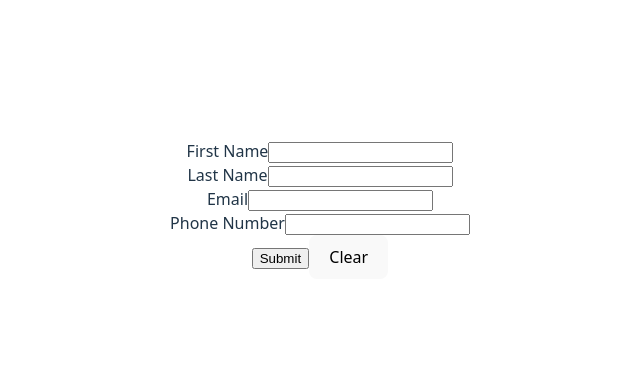
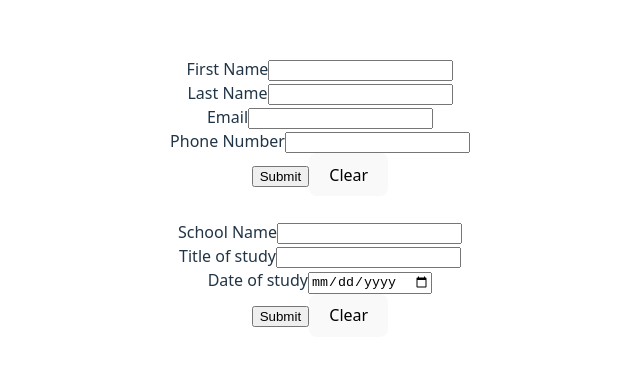
Before and after one commit to jkk290/resume-app, a React (Vite) app: page / in a window 1280 px wide. Shown: the part 191-556 px from the top of the page, without its empty margins (320-960 px from the left). Built offline with nearby package versions, Linux system fonts and the light colour scheme.

Commit message:
Create EducationInfoForm component

```diff
--- a/src/App.jsx
+++ b/src/App.jsx
@@ -1,12 +1,16 @@
 import { useState } from 'react'
 import './App.css'
 import GeneralInfoForm from './components/GeneralInfoForm'
+import EducationInfoForm from './components/EducationInfoForm'
 
 function App() {
 
   return (
     <>
       <GeneralInfoForm />
+      <br/>
+      <EducationInfoForm />
+      <br/>
     </>
   )
 }
--- /dev/null
+++ b/src/components/EducationInfoForm.jsx
@@ -0,0 +1,93 @@
+import { useState } from 'react';
+
+function EducationInfoForm() {
+    const [educationInfo, setEducationInfo] = useState({schoolName: '', studyTitle: '', studyDate: ''});
+    const [isSubmitted, setIsSubmitted] = useState(false);
+
+    function onChange(e){
+        const name = e.target.name;
+        const value = e.target.value;
+        setEducationInfo({...educationInfo, [name]:value});
+    }
+
+    function handleSubmit(e) {
+        e.preventDefault();
+        setIsSubmitted(true);
+    }
+
+    function clearState() {
+        setEducationInfo({schoolName: '', studyTitle: '', studyDate: ''});
+        setIsSubmitted(false);
+    }
+
+    function handleEdit() {
+        setIsSubmitted(false);
+    }
+
+    function EditButton() {
+        if (isSubmitted) {
+            return (
+                <button onClick={handleEdit} type='button'>Edit</button>
+            )
+        }
+    }
+
+    function ShowInfo() {
+        if (isSubmitted) {
+            return (
+                <>
+                    <h1>{educationInfo.schoolName}</h1>
+                    <p>{educationInfo.studyTitle}</p>
+                    <p>{educationInfo.studyDate}</p>
+                </>
+            )
+        }
+    }
+
+    return (
+        <>
+            <form onSubmit={handleSubmit}>
+                <label>
+                    School Name
+                    <input
+                    type='text'
+                    name='schoolName'
+                    value={educationInfo.schoolName}
+                    onChange={onChange}
+                    disabled={isSubmitted === true ? true : false}
+                    />
+                </label>
+                <br />
+                <label>
+                    Title of study
+                    <input
+                    type='text'
+                    name='studyTitle'
+                    value={educationInfo.studyTitle}
+                    onChange={onChange}
+                    disabled={isSubmitted}
+                    />
+                </label>
+                <br />
+                <label>
+                    Date of study
+                    <input
+                    type='date'
+                    name='studyDate'
+                    value={educationInfo.studyDate}
+                    onChange={onChange}
+                    disabled={isSubmitted}
+                    />
+                </label>
+                <br />
+                <input type="submit" />
+                <button onClick={clearState} type='reset'>Clear</button>
+                <EditButton />
+            </form>
+            <ShowInfo />
+        </>
+    )
+
+}
+
+export default EducationInfoForm;
```
